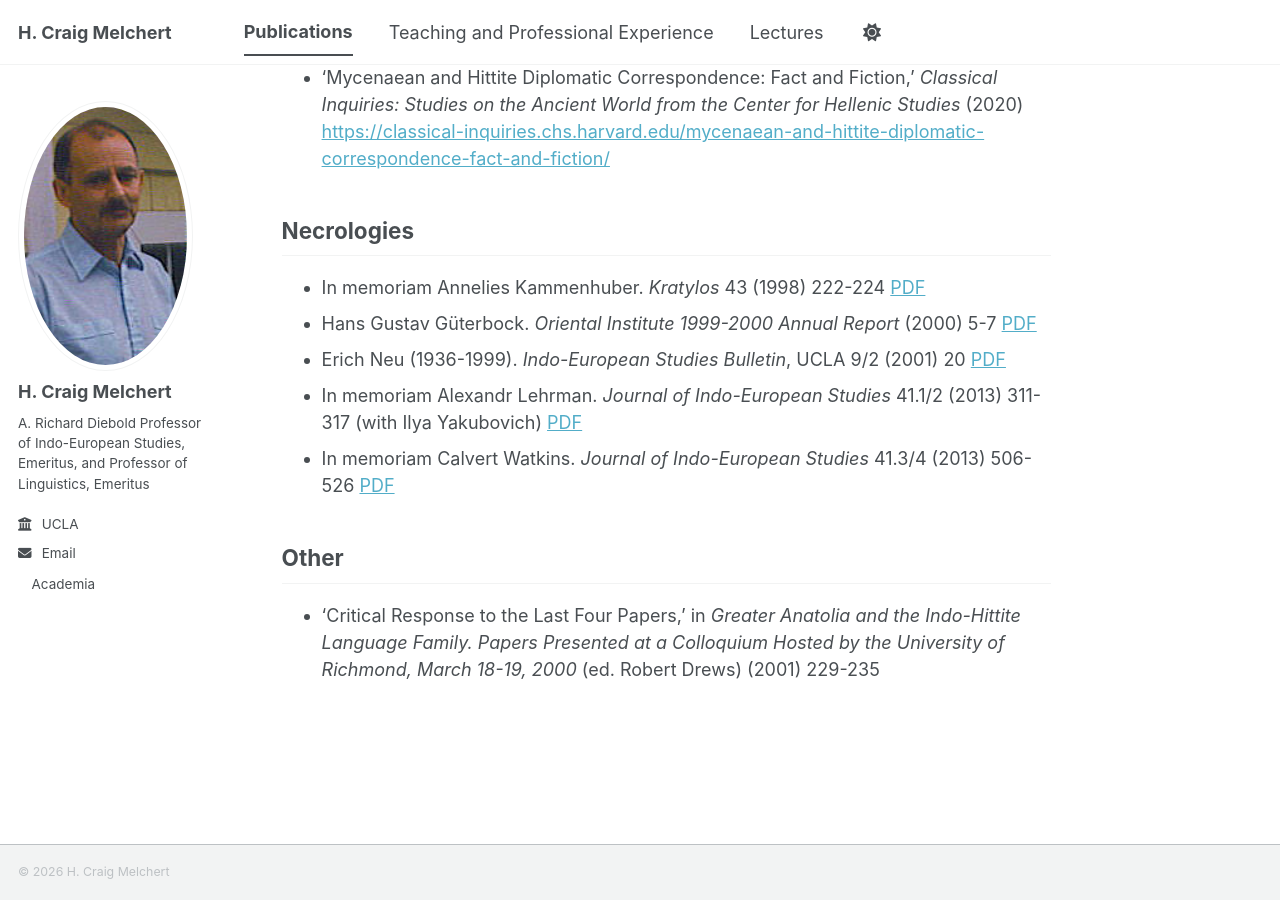
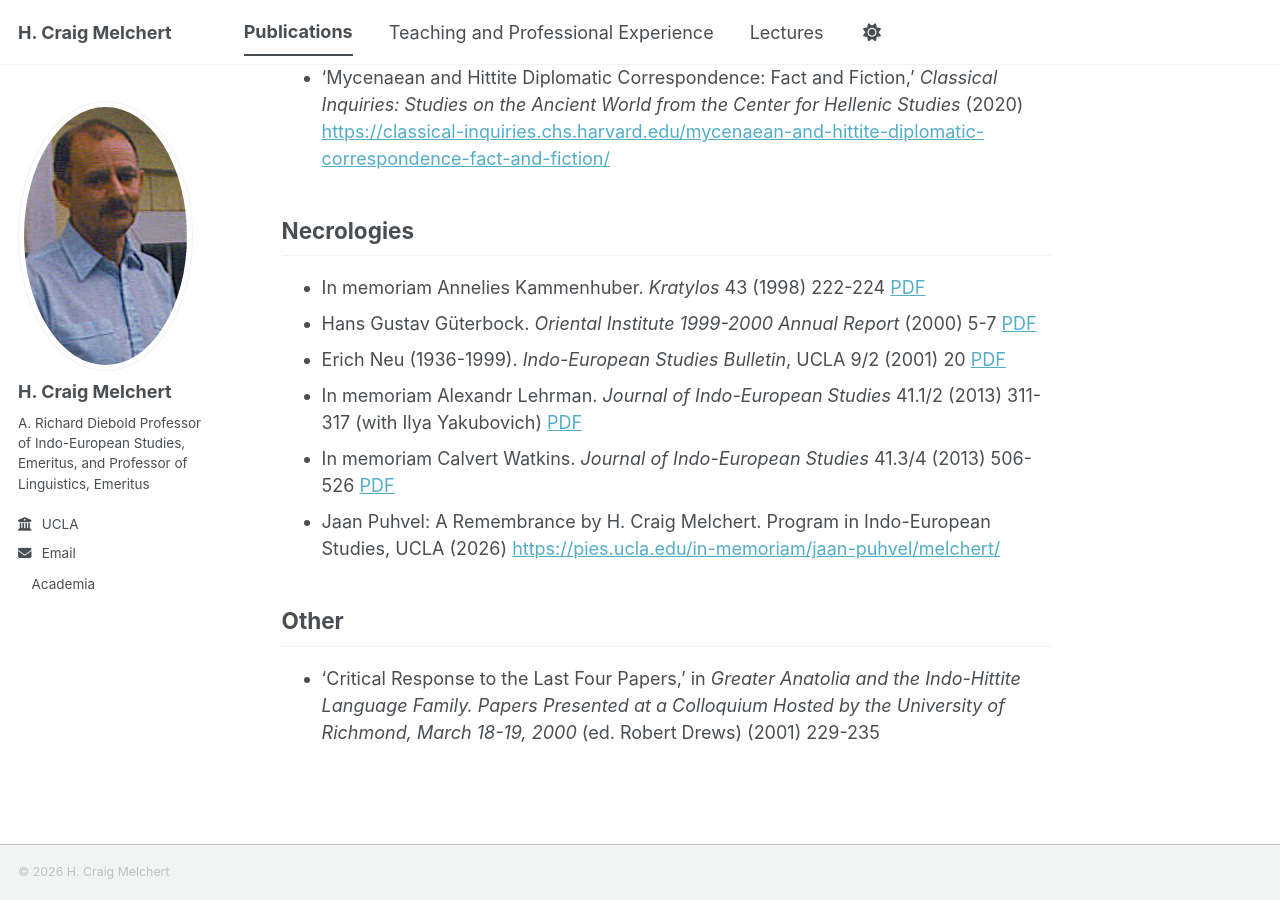
Before and after one commit to hcmelchert/hcmelchert.github.io, a Jekyll site: the page built from _pages/publications.md, in a window 1280 px wide and 900 px high, scrolled down 19801 px. Built offline with Jekyll 4.4.1, drawn with Linux system fonts in a browser that asks for light colours; a style sheet for code colours, icons or effects is not loaded.

```diff
--- a/_pages/publications.md
+++ b/_pages/publications.md
@@ -301,6 +301,7 @@ redirect_from:
 - Erich Neu (1936-1999). <i>Indo-European Studies Bulletin</i>, UCLA 9/2 (2001) 20 [PDF](/files/erichneu.pdf)
 - In memoriam Alexandr Lehrman. <i>Journal of Indo-European Studies</i> 41.1/2 (2013) 311-317 (with Ilya Yakubovich) [PDF](/files/inmemoriamalexandrlehrman.pdf)
 - In memoriam Calvert Watkins. <i>Journal of Indo-European Studies</i> 41.3/4 (2013) 506-526 [PDF](/files/inmemoriamcalvertwatkins.pdf)
+- Jaan Puhvel: A Remembrance by H. Craig Melchert. Program in Indo-European Studies, UCLA (2026) [https://pies.ucla.edu/in-memoriam/jaan-puhvel/melchert/](https://pies.ucla.edu/in-memoriam/jaan-puhvel/melchert/)
 
 ## Other
 
```
